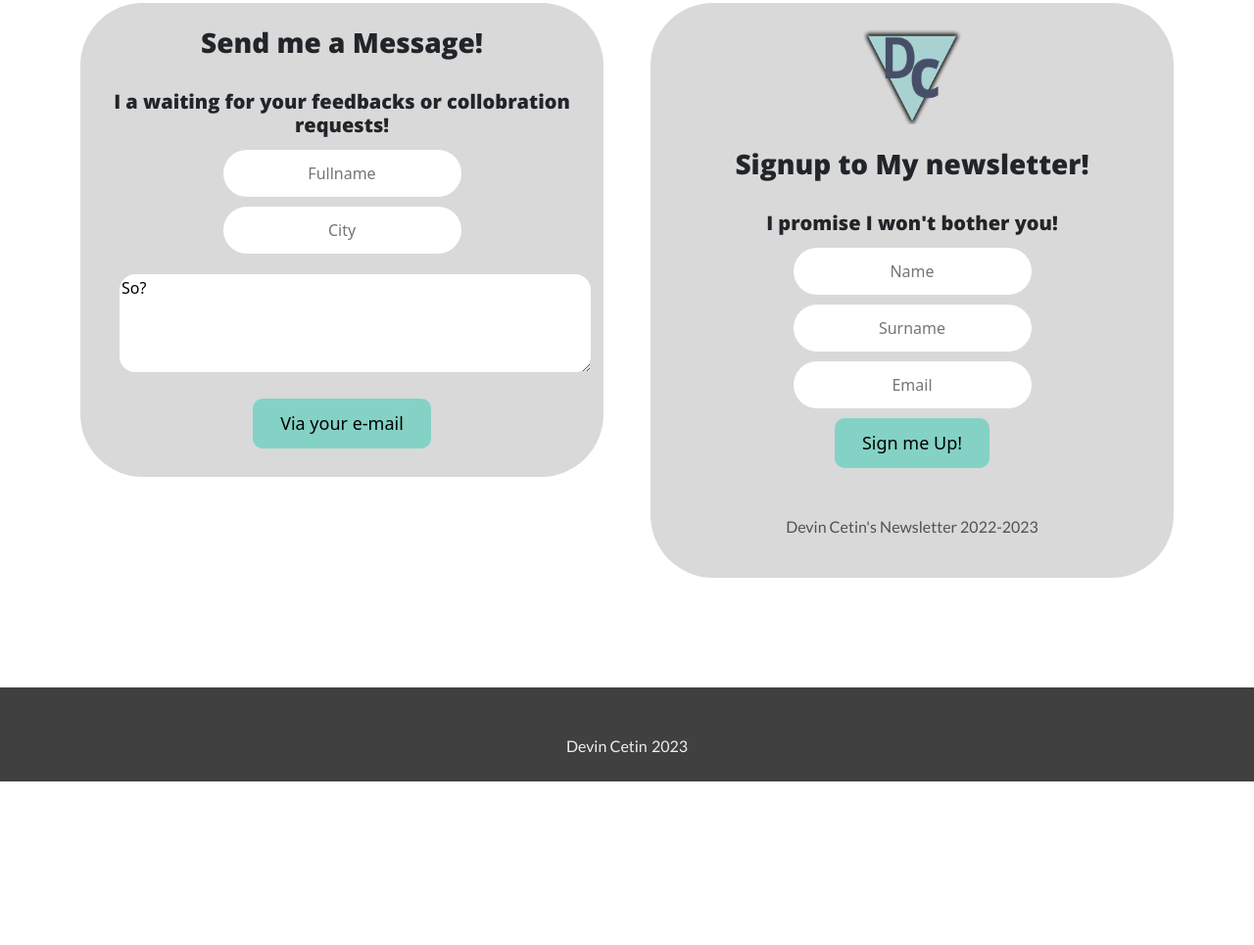
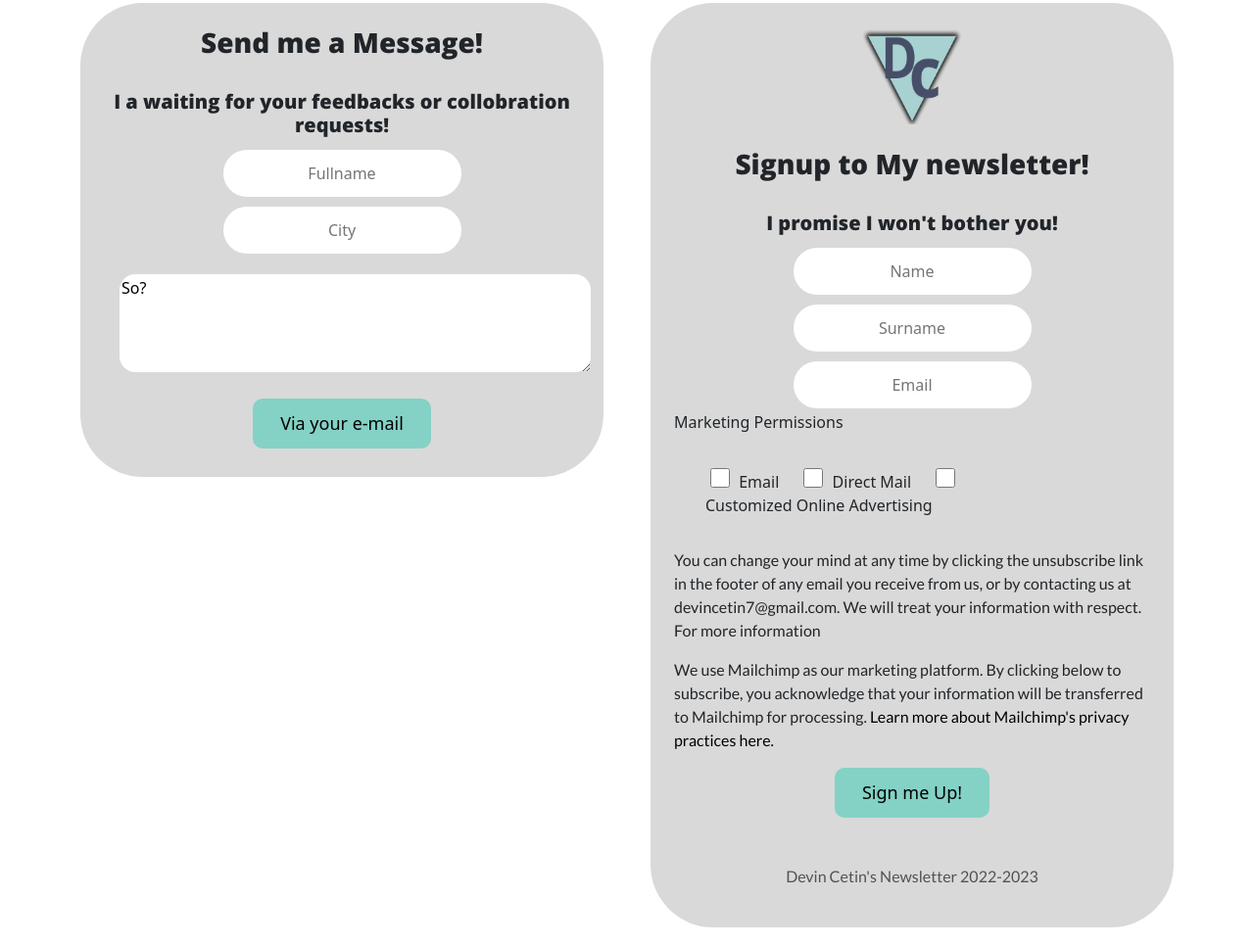
Before and after one commit to devincetin/devinBlog, a website: page index.html in a window 1280 px wide. Shown: the part 3404-4369 px from the top of the page at 98% size. Before the commit the page ends 4202 px from the top, so only its background shows below. Drawn offline with nearby package versions, Linux system fonts and the light colour scheme.

Commit message:
GDPR form added, directed to mailchimp

```diff
--- a/index.html
+++ b/index.html
@@ -236,6 +236,8 @@
           <div class="solutions">
             <h2>I am here for the solutions!</h2>
             <p>I started work as a Freelancer Marketing Consultant. I provide solutions for local or international companies. At the moment, I am located in Kronenberg and I am working remotely. However, Do you need photographs for your product or employee marketing? Do you need a consultant about improving your web traffic or social media traffic? Do you need more digital content or creative ideas? And also do you need someone to analyze them and provide more ideas?  I am here to help you with omnichannel Marketing solutions. We can build you a digital identity or branding together. </p>
+            <a href="https://www.linkedin.com/in/devincetin/"><i class="fa-brands fa-linkedin fa-3x"></i></a>
+            <a href="https://github.com/devincetin"><i class="fa-brands fa-github fa-3x"></i></a>
           </div>
 
 
@@ -280,6 +282,37 @@
             <input type="email" name="email" class="" placeholder="Email" required>
 
 
+<div class="gdpr">
+  <h6>Marketing Permissions</h6>
+  <div class="checkbox">
+
+      <input id="gdpr_844" type="checkbox" name="gdpr_844" required>
+      <label for="gdpr_844">Email</label>
+
+
+      <input id="gdpr_847" type="checkbox" name="gdpr_847" required>
+      <label for="gdpr_847">Direct Mail</label>
+
+
+      <input id="gdpr_848" type="checkbox" name="gdpr_848" required>
+      <label for="gdpr_848">Customized Online Advertising</label>
+  </div>
+
+
+
+
+  <p>You can change your mind at any time by clicking the unsubscribe link in the footer of any email you receive from us, or by contacting us at devincetin7@gmail.com. We will treat your information with respect. For more information</p>
+
+
+  <p>We use Mailchimp as our marketing platform. By clicking below to subscribe, you acknowledge that your information will be transferred to Mailchimp for processing. <a href="https://mailchimp.com/legal/terms" target="_blank">Learn more about Mailchimp's privacy practices here.</a></p>
+
+</div>
+
+
+
+
+
+
 
             <button class="" type="submit">Sign me Up!</button>
             <p class="mt-5 mb-3 text-muted">Devin Cetin's Newsletter 2022-2023</p>
--- a/public/css/style.css
+++ b/public/css/style.css
@@ -206,6 +206,14 @@ padding-left: 20%;
   left: 25rem;
 }
 
+.triangle a {
+  margin-left: 1rem;
+}
+
+.triangle a:hover{
+  color: #658864;
+}
+
 /* Contact */
 
 #contact{
@@ -248,6 +256,21 @@ form button:hover {
 
 }
 
+.gdpr {
+  text-align: left;
+}
+
+.checkbox input{
+  width: 20px;
+  height: 20px;
+}
+.checkbox label{
+  margin-right: 1rem;
+}
+.checkbox{
+    margin: 2rem;
+}
+
 /* Footer */
 
 footer {
```
Also changed, not shown: app.js (+8 -4 lines).
